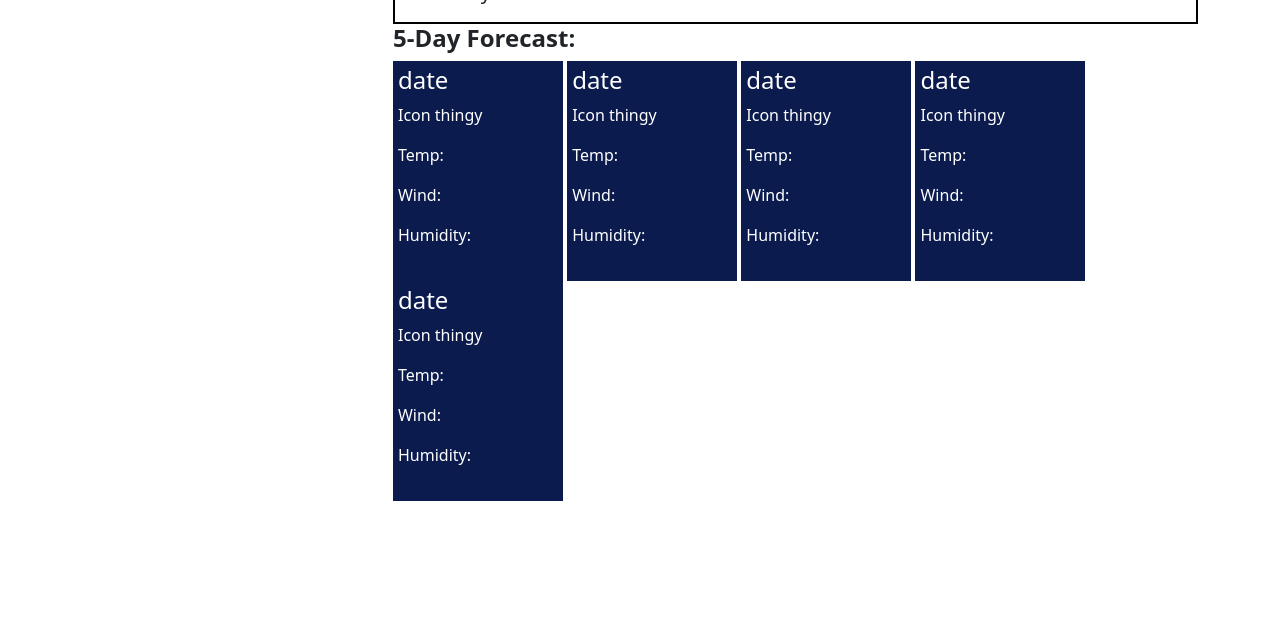
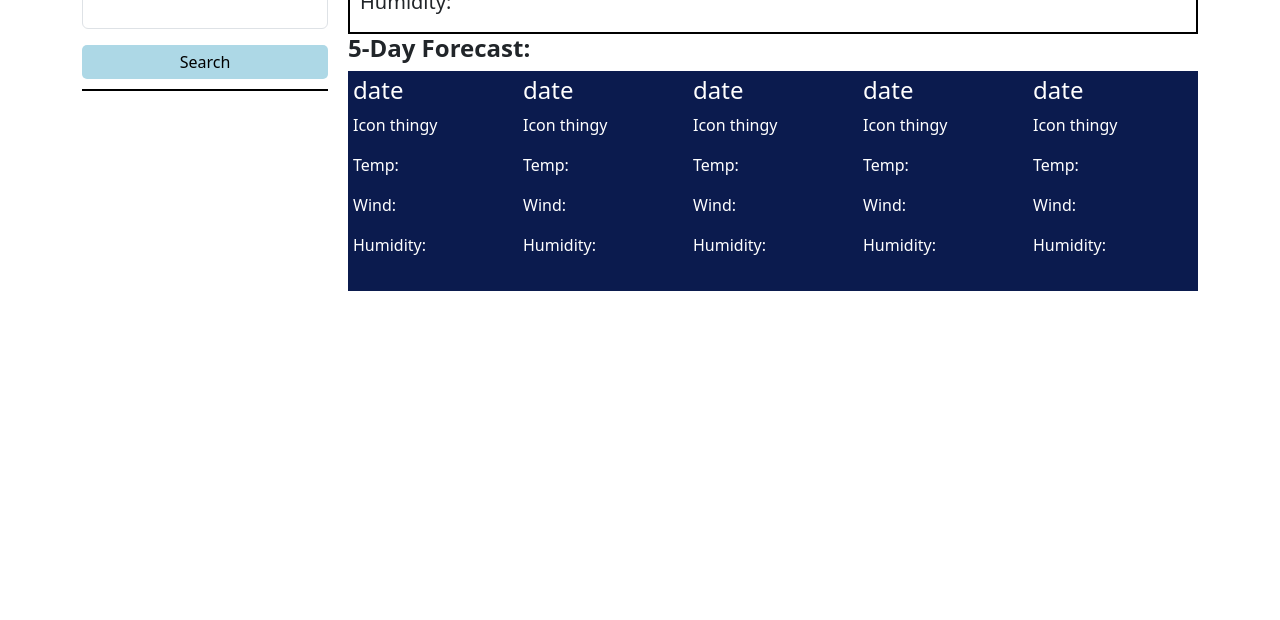
Before and after one commit to laude-noctis/green-forest, a plain HTML site: page index.html in a window 1280 px wide. Shown: the part 180-800 px from the top of the page. Drawn offline with nearby package versions, Linux system fonts and the light colour scheme; no server answers.

Commit message:
edited html and css styling

```diff
--- a/index.html
+++ b/index.html
@@ -12,10 +12,14 @@
         <h1>Weather Dashboard</h1>
     </header>
     <div class="container">
+
         <div class="sidebar">
             <section class="search">
                 <h2>Search for a City:</h2>
-                <input type="text" name="citysearch" id="citysearch">
+                <div class="input-group mb-3">
+                    <input type="text" class="form-control" id="citysearch" aria-label="Sizing example input"
+                        aria-describedby="inputGroup-sizing-default">
+                </div>
                 <button id="searchbtn" onclick="getCity()">Search</button>
             </section>
         </div>
@@ -31,6 +35,7 @@
             <section class="forecast">
                 <h4 id="fiveday">5-Day Forecast:</h4>
 
+                <div class="display-future-forecast">
                     <div class="future-forecast">
                         <h4>date</h4>
                         <p>Icon thingy</p>
@@ -71,8 +76,9 @@
                         <p class="humidity">Humidity:</p>
                     </div>
                 </div>
+            </section>
         </div>
-    </section>
+    </div>
 
     <script src="https://cdn.jsdelivr.net/npm/dayjs@1/dayjs.min.js"></script>
     <script src="./script.js"></script>
--- a/script.js
+++ b/script.js
@@ -10,27 +10,27 @@ const lat = 40.73; // new york
 const lon = 73.93;
 
 
-fetch(`https://api.openweathermap.org/data/2.5/weather?lat=${lat}&lon=${lon}&appid=${apple + pear + orange}&units=imperial`)
-  .then(response => response.json())
-  .then(data => {
-    let weatherData = data;
-    let weatherTemp = data.main.temp;
-    let weatherHumidity = data.main.humidity
-    let weatherWind = data.wind.speed;
+// fetch(`https://api.openweathermap.org/data/2.5/weather?lat=${lat}&lon=${lon}&appid=${apple + pear + orange}&units=imperial`)
+//   .then(response => response.json())
+//   .then(data => {
+//     let weatherData = data;
+//     let weatherTemp = data.main.temp;
+//     let weatherHumidity = data.main.humidity
+//     let weatherWind = data.wind.speed;
 
-    currentTemp.innerHTML = "Temp: " + weatherTemp + "℉";
-    currentWind.innerHTML = "Wind: " + weatherWind + " MPH";
-    currentHumidity.innerHTML = "Humidity: " + weatherHumidity + "%"
+//     currentTemp.innerHTML = "Temp: " + weatherTemp + "℉";
+//     currentWind.innerHTML = "Wind: " + weatherWind + " MPH";
+//     currentHumidity.innerHTML = "Humidity: " + weatherHumidity + "%"
 
-    console.log(data)
-    console.log(data.main.temp);
-    console.log(data.main.humidity);
-    console.log(data.wind);
+//     console.log(data)
+//     console.log(data.main.temp);
+//     console.log(data.main.humidity);
+//     console.log(data.wind);
 
-  })
-  .catch(error => {
-    console.error(error);
-});
+//   })
+//   .catch(error => {
+//     console.error(error);
+// });
 
 function getCity() {
     let input = document.getElementById("citysearch")
--- a/style.css
+++ b/style.css
@@ -4,6 +4,7 @@ header {
     color: rgb(243, 235, 235);
     padding: 10px 10px;
     justify-content: center;
+    margin-bottom: 10px;
 }
 
 .container {
@@ -12,22 +13,30 @@ header {
 
 .sidebar {
     width: 30%;
+    margin-right: 10px;
 }
 
 .main-content {
     flex-grow: 1;
+    margin-left: 10px;
+}
+
+.container {
+    display: flex;
 }
 
 .search {
     display: flex;
     flex-direction: column;
     border-bottom: black solid 2px;
-    justify-content: space-between;
 }
 
 #searchbtn {
     border: none;
-    background-color: lightblue
+    background-color: lightblue;
+    padding: 5px;
+    border-radius: 5px;
+    margin-bottom: 10px;
 }
 
 .display-weather {
@@ -48,6 +57,11 @@ header {
     font-size: 20px;
 }
 
+.display-future-forecast {
+    display: flex;
+    justify-content: space-between;
+}
+
 .future-forecast {
     display: inline-block;
     flex-direction: row;
```
Lines whose indentation alone changed are shown as unchanged.
